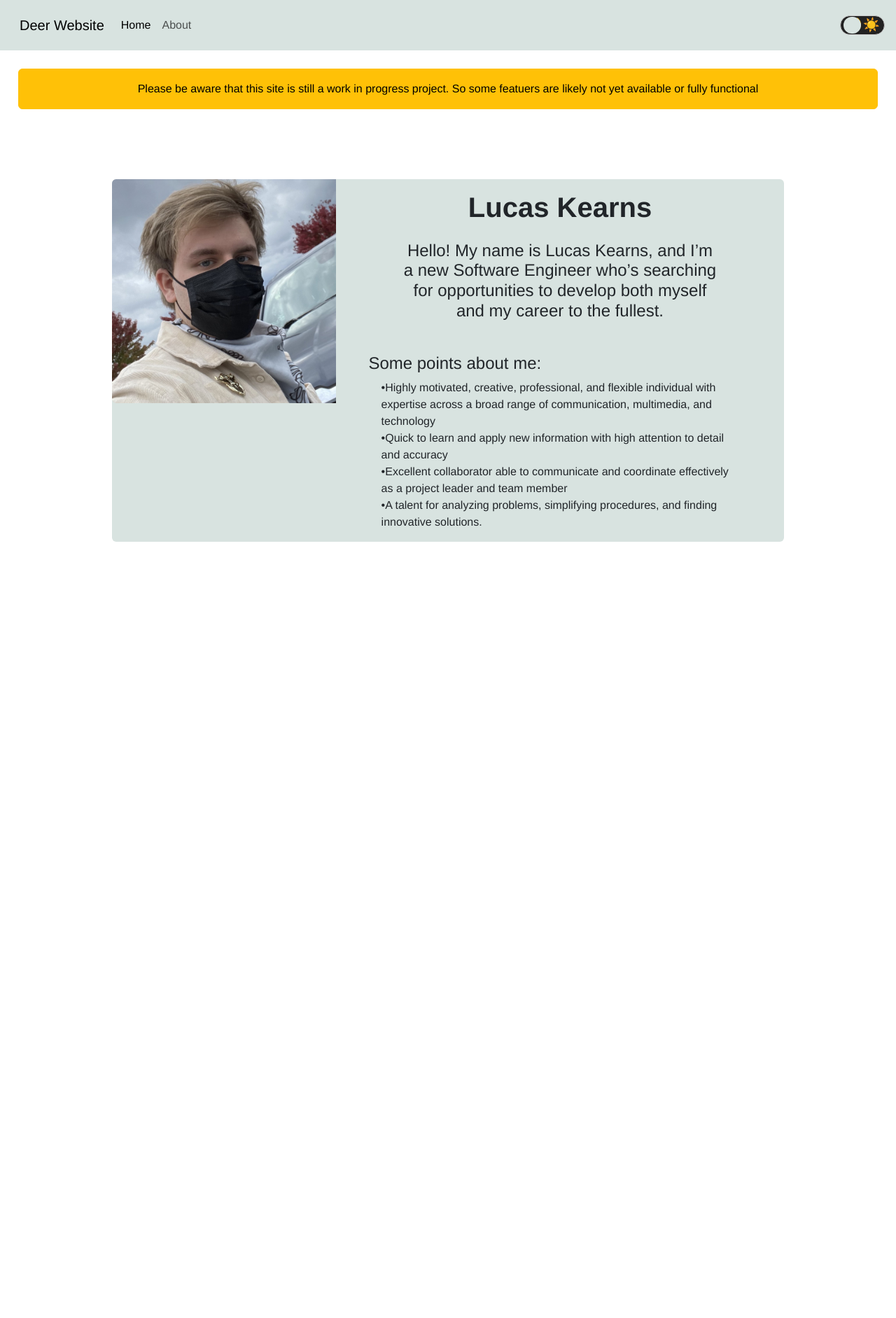
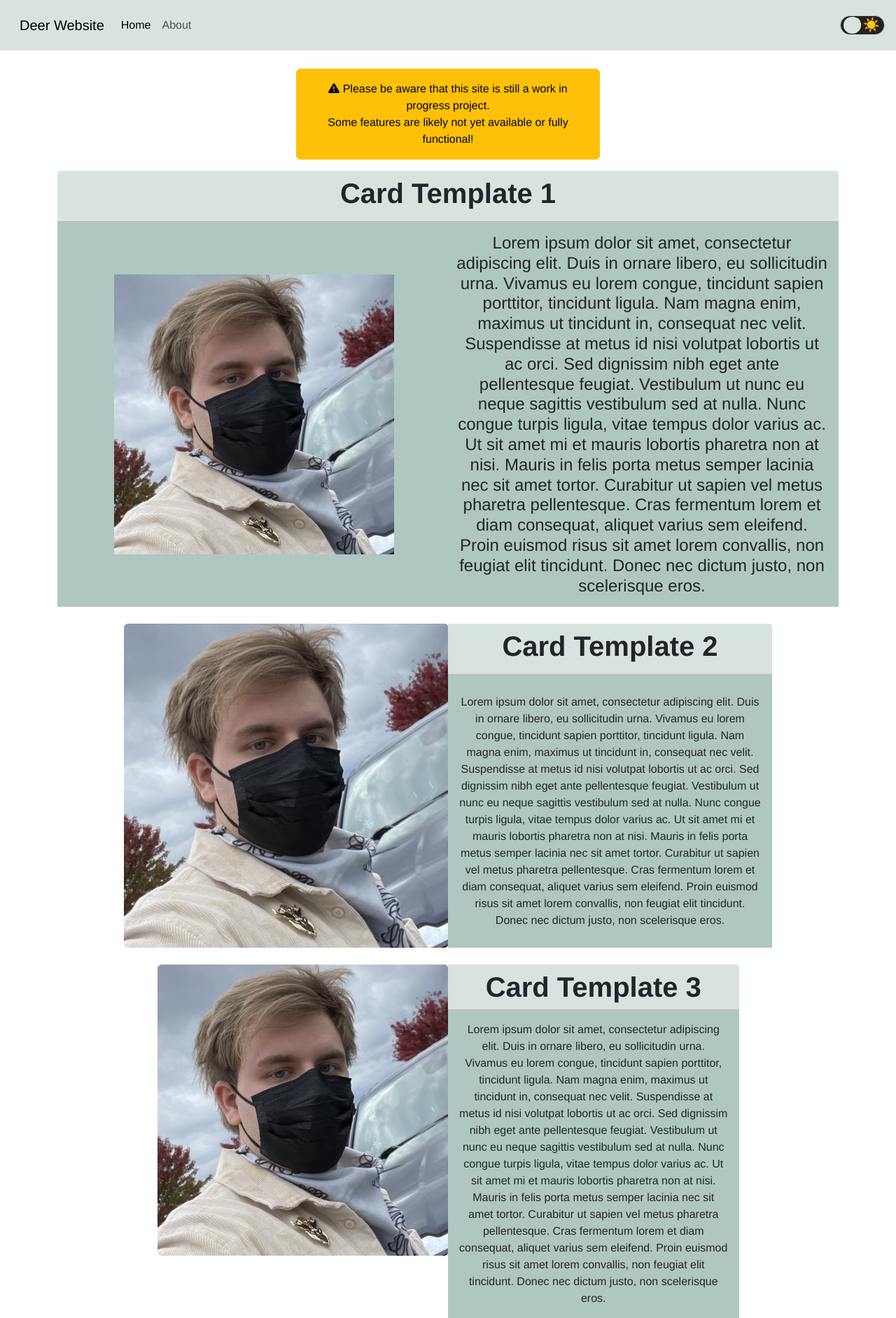
Before and after one commit to CainSeltzer/the-meadow, a Vue app in the folder frontend/: page / in a window 1280 px wide. Shown: the whole page at 70% size. Before the commit the page ends 800 px from the top, so only its background shows below. Built offline with nearby package versions, Linux system fonts and the light colour scheme.

Commit message:
some card templates, fixed indentation in files and added fontawesome icons

```diff
--- a/frontend/package.json
+++ b/frontend/package.json
@@ -8,6 +8,11 @@
     "lint": "vue-cli-service lint"
   },
   "dependencies": {
+    "@fortawesome/fontawesome-svg-core": "^6.6.0",
+    "@fortawesome/free-brands-svg-icons": "^6.6.0",
+    "@fortawesome/free-regular-svg-icons": "^6.6.0",
+    "@fortawesome/free-solid-svg-icons": "^6.6.0",
+    "@fortawesome/vue-fontawesome": "^3.0.8",
     "bootstrap": "^5.3.3",
     "core-js": "^3.8.3",
     "sass": "^1.78.0",
--- a/frontend/src/App.vue
+++ b/frontend/src/App.vue
@@ -1,10 +1,10 @@
 <template>
   <div>
-
     <nav id="navBar" class="navbar navbar-expand-lg p-3">
       <div class="container-fluid">
         <a class="navbar-brand" href="">Deer Website</a>
-        <button class="navbar-toggler" type="button" data-bs-toggle="collapse" data-bs-target="#navbarSupportedContent" aria-controls="navbarSupportedContent" aria-expanded="false" aria-label="Toggle navigation">
+        <button class="navbar-toggler" type="button" data-bs-toggle="collapse" data-bs-target="#navbarSupportedContent"
+          aria-controls="navbarSupportedContent" aria-expanded="false" aria-label="Toggle navigation">
           <span class="navbar-toggler-icon"></span>
         </button>
         <div class="collapse navbar-collapse" id="navbarSupportedContent">
@@ -22,10 +22,13 @@
 
     </nav>
   </div>
-
-  <div class="card border-warning bg-warning mb-3" style="margin: 2%;">
-    <div class="card-body" style="color: black;">
-      Please be aware that this site is still a work in progress project. So some featuers are likely not yet available or fully functional
+  <div class="row justify-content-md-center">
+    <div id="siteWarning" class="card border-warning bg-warning mb-3 col-sm-4" style="margin: 2%;">
+      <div class="card-body" style="color: black;">
+        <font-awesome-icon :icon="['fas', 'triangle-exclamation']" /> Please be aware that this site is still a work in
+        progress project.<br />Some features are likely not yet
+        available or fully functional!
+      </div>
     </div>
   </div>
 
@@ -43,11 +46,10 @@ export default {
 </script>
 
 <style lang="scss">
-  @import "./scss/custom.scss";
+@import "./scss/custom.scss";
 </style>
 
 <style>
-
 /* Define styles for the default root window element */
 :root {
   --background-color-primary: #ebebeb;
@@ -56,8 +58,4 @@ export default {
   --text-primary-color: #222;
 
 }
-
-
-
-
 </style>
--- a/frontend/src/main.js
+++ b/frontend/src/main.js
@@ -7,6 +7,18 @@ import "bootstrap"
 import HomePage from './views/HomePage.vue'
 import AboutMe from './views/AboutMe.vue'
 import App from './App.vue'
+
+/* import the fontawesome core */
+import { library } from '@fortawesome/fontawesome-svg-core'
+
+/* import font awesome icon component */
+import { FontAwesomeIcon } from '@fortawesome/vue-fontawesome'
+
+/* import specific icons */
+import { faTriangleExclamation } from '@fortawesome/free-solid-svg-icons'
+
+/* add icons to the library */
+library.add(faTriangleExclamation)
 
 
 
@@ -21,5 +33,6 @@ const router = createRouter({
 })
 
 createApp(App)
+    .component('font-awesome-icon', FontAwesomeIcon)
     .use(router)
     .mount('#app')
--- a/frontend/src/scss/custom.scss
+++ b/frontend/src/scss/custom.scss
@@ -15,30 +15,38 @@ $navbar-light: #d8e3e0;
     text-align: center;
 }
 
-.home-prime {
-    max-width: 75%;
-    margin-top: 100px;
-}
-
-
 //====================
 // Global theme color customizations below 👇
 //====================
-[data-bs-theme="light"] {
+[data-bs-theme="light"] {}
 
-}
-[data-bs-theme="dark"] {
-
-}
+[data-bs-theme="dark"] {}
 
 //====================
 // Component-specific customizations below 👇
 //====================
 
+[data-bs-theme="light"] .deer-header {
+    background-color: #d8e3e0;
+}
+
+[data-bs-theme="dark"] .deer-header {
+    background-color: #078f6b;
+}
+
+[data-bs-theme="light"] .deer-body {
+    background-color: #b0c7c1;
+}
+
+[data-bs-theme="dark"] .deer-body {
+    background-color: #02684d;
+}
+
 // Navbar
 [data-bs-theme="light"] .navbar {
     background-color: #d8e3e0;
 }
+
 [data-bs-theme="dark"] .navbar {
     background-color: #078f6b;
 }
@@ -62,6 +70,7 @@ $navbar-light: #d8e3e0;
     --accent-color: #cacaca;
     --text-primary-color: #222;
 }
+
 [data-bs-theme="dark"] .switch-label {
 
     --background-color-primary: #1e1e1e;
--- a/frontend/src/views/HomePage.vue
+++ b/frontend/src/views/HomePage.vue
@@ -1,34 +1,98 @@
 <template>
-    <div class="card mb-3 mx-auto border-0 home-prime">
-        <div class="row g-0">
-            <div class="col-md-4">
-                <img src="../assets/LucasPFP.jpg" class="img-fluid rounded-start" alt="...">
-            </div>
-            <div class="col-md-8">
-                <div class="card-body">
-                    <h1 class="card-title" style="font-weight:bold;">Lucas Kearns</h1>
-                    <h4 class="card-body" style="margin-left: 10%; margin-right: 10%;">
-                        Hello! My name is Lucas Kearns, and I’m a new Software Engineer who’s searching for
-                        opportunities to develop both myself and my career to the fullest.
-                    </h4>
-                    <h4 class="card-title" style="margin-top: 5%; text-align: left; margin-left: 5%;">
-                        Some points about me:
-                    </h4>
-                    <p class="card-text" style="text-align: left; margin-left: 8%; margin-right: 8%;">
-                        •Highly motivated, creative, professional,
-                        and flexible individual with expertise across a broad range of communication, multimedia, and technology
-                        <br>
-                        •Quick to learn and apply new information with high attention to detail and accuracy
-                        <br>
-                        •Excellent collaborator able to communicate and coordinate effectively as a project
-                        leader and team member
-                        <br>
-                        •A talent for analyzing problems, simplifying procedures, and finding innovative solutions.
-                    </p>
+    <div class="container">
+        <div class="row justify-content-md-center">
+            <div class="col">
+                <div class="card border-0">
+
+                    <div class="card-header deer-header">
+                        <h1 class="card-title" style="font-weight:bold; ">Card Template 1</h1>
+                    </div>
+
+                    <div class="card-body deer-body">
+                        <div class="row">
+                            <div class="col d-flex align-items-center justify-content-center">
+                                <img src="../assets/LucasPFP.jpg" alt="..." width="400px">
+                            </div>
+                            <div class="col">
+                                <h4 class="card-text d-flex align-items-center justify-content-center">
+                                    Lorem ipsum dolor sit amet, consectetur adipiscing elit. Duis in ornare libero, eu
+                                    sollicitudin urna. Vivamus eu lorem congue, tincidunt sapien porttitor, tincidunt
+                                    ligula. Nam magna enim, maximus ut tincidunt in, consequat nec velit. Suspendisse at
+                                    metus id nisi volutpat lobortis ut ac orci. Sed dignissim nibh eget ante
+                                    pellentesque
+                                    feugiat. Vestibulum ut nunc eu neque sagittis vestibulum sed at nulla. Nunc congue
+                                    turpis ligula, vitae tempus dolor varius ac. Ut sit amet mi et mauris lobortis
+                                    pharetra
+                                    non at nisi. Mauris in felis porta metus semper lacinia nec sit amet tortor.
+                                    Curabitur
+                                    ut sapien vel metus pharetra pellentesque. Cras fermentum lorem et diam consequat,
+                                    aliquet varius sem eleifend. Proin euismod risus sit amet lorem convallis, non
+                                    feugiat
+                                    elit tincidunt. Donec nec dictum justo, non scelerisque eros.
+                                </h4>
+                            </div>
+                        </div>
+                    </div>
                 </div>
             </div>
         </div>
+        <br />
+        <div class="row justify-content-md-center">
+            <div class="card-group col-sm-10">
+                <div class="card border-0">
+                    <img src="../assets/LucasPFP.jpg" class="card-img rounded-start" alt="...">
+                </div>
+                <div class="card border-0">
+                    <div class="card-header deer-header">
+                        <h1 class="card-title" style="font-weight:bold;">
+                            Card Template 2
+                        </h1>
+                    </div>
+                    <div class="card-body deer-body d-flex align-items-center justify-content-center">
+                        <p class="card-text">
+                            Lorem ipsum dolor sit amet, consectetur adipiscing elit. Duis in ornare libero, eu
+                            sollicitudin urna. Vivamus eu lorem congue, tincidunt sapien porttitor, tincidunt
+                            ligula. Nam magna enim, maximus ut tincidunt in, consequat nec velit. Suspendisse at
+                            metus id nisi volutpat lobortis ut ac orci. Sed dignissim nibh eget ante pellentesque
+                            feugiat. Vestibulum ut nunc eu neque sagittis vestibulum sed at nulla. Nunc congue
+                            turpis ligula, vitae tempus dolor varius ac. Ut sit amet mi et mauris lobortis pharetra
+                            non at nisi. Mauris in felis porta metus semper lacinia nec sit amet tortor. Curabitur
+                            ut sapien vel metus pharetra pellentesque. Cras fermentum lorem et diam consequat,
+                            aliquet varius sem eleifend. Proin euismod risus sit amet lorem convallis, non feugiat
+                            elit tincidunt. Donec nec dictum justo, non scelerisque eros.
+                        </p>
+                    </div>
+                </div>
+            </div>
+        </div>
+        <br />
+        <div class="row justify-content-md-center">
 
+            <div class="card-group col-sm-9">
+                <div class="card border-0">
+                    <img src="../assets/LucasPFP.jpg" class="card-img rounded-start" alt="...">
+                </div>
+                <div class="card border-0">
+                    <h1 class="card-header card-title deer-header" style="font-weight:bold;">
+                        Card Template 3
+                    </h1>
+                    <div class="card-body deer-body d-flex align-items-center justify-content-center">
+                        <p class="card-text">
+                            Lorem ipsum dolor sit amet, consectetur adipiscing elit. Duis in ornare libero, eu
+                            sollicitudin urna. Vivamus eu lorem congue, tincidunt sapien porttitor, tincidunt
+                            ligula. Nam magna enim, maximus ut tincidunt in, consequat nec velit. Suspendisse at
+                            metus id nisi volutpat lobortis ut ac orci. Sed dignissim nibh eget ante pellentesque
+                            feugiat. Vestibulum ut nunc eu neque sagittis vestibulum sed at nulla. Nunc congue
+                            turpis ligula, vitae tempus dolor varius ac. Ut sit amet mi et mauris lobortis pharetra
+                            non at nisi. Mauris in felis porta metus semper lacinia nec sit amet tortor. Curabitur
+                            ut sapien vel metus pharetra pellentesque. Cras fermentum lorem et diam consequat,
+                            aliquet varius sem eleifend. Proin euismod risus sit amet lorem convallis, non feugiat
+                            elit tincidunt. Donec nec dictum justo, non scelerisque eros.
+                        </p>
+                    </div>
+                </div>
+            </div>
+        </div>
     </div>
 </template>
 
@@ -37,6 +101,4 @@ export default {
 }
 </script>
 
-<style>
-
-</style>
+<style></style>
```
Also changed, not shown: frontend/src/components/DarkModeButton.vue (+2 -11 lines), 1 other file (tests, documents, lock files or other folders).
